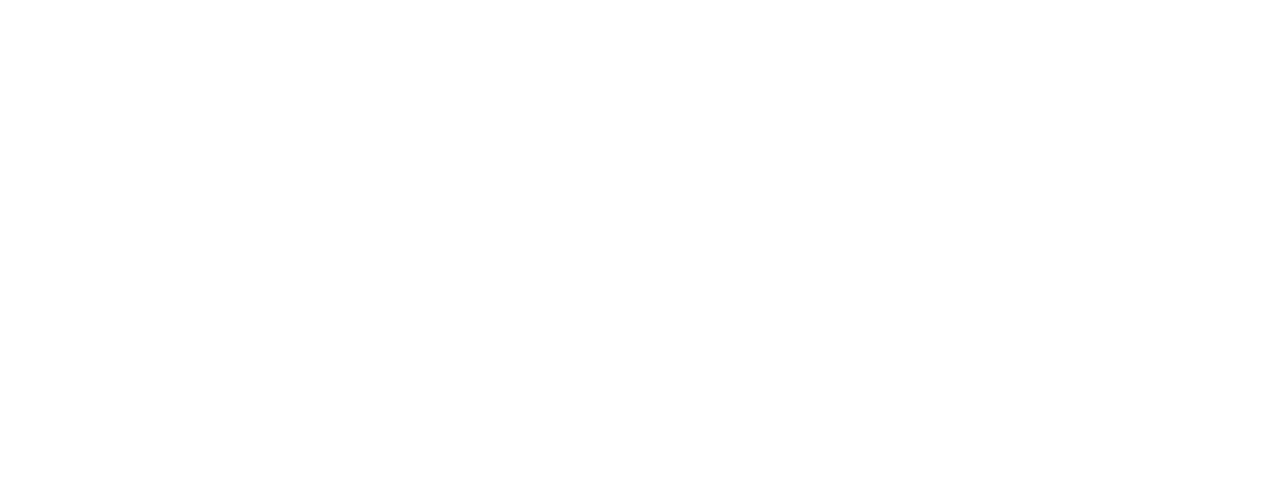
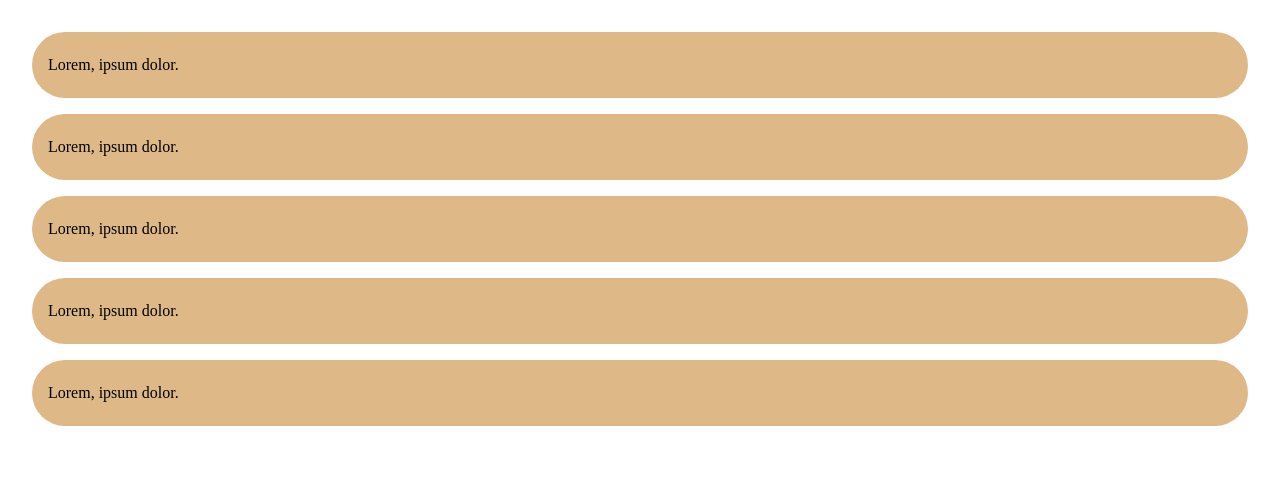
Before and after one commit to sebastianocalella/htmlcss-responsive-layout, a plain HTML site: page index.html in a window 1280 px wide. Drawn offline with Linux system fonts and the light colour scheme.

Commit message:
first section cards introduction

```diff
--- a/index.html
+++ b/index.html
@@ -11,6 +11,14 @@
 
     </head>
     <body>
-
+        <section id="introduction" class="container">
+            <div class="flex cards">
+                <div class="card">Lorem, ipsum dolor.</div>
+                <div class="card">Lorem, ipsum dolor.</div>
+                <div class="card">Lorem, ipsum dolor.</div>
+                <div class="card">Lorem, ipsum dolor.</div>
+                <div class="card">Lorem, ipsum dolor.</div>
+            </div>
+        </section>
     </body>
 </html>
--- a/style.css
+++ b/style.css
@@ -7,3 +7,27 @@
     padding: 0;
     box-sizing: border-box;
 }
+
+/*utilities*/
+
+.flex{
+    display: flex;
+}
+
+/*style*/
+
+.container{
+    padding: 2rem;
+}
+
+.card{
+    width: 100%;
+    background-color: burlywood;
+    border-radius: 50px;
+    padding: 1.5rem 1rem;
+    margin-bottom: 1rem;
+}
+
+section :first-child{
+    flex-direction: column;
+}
```
